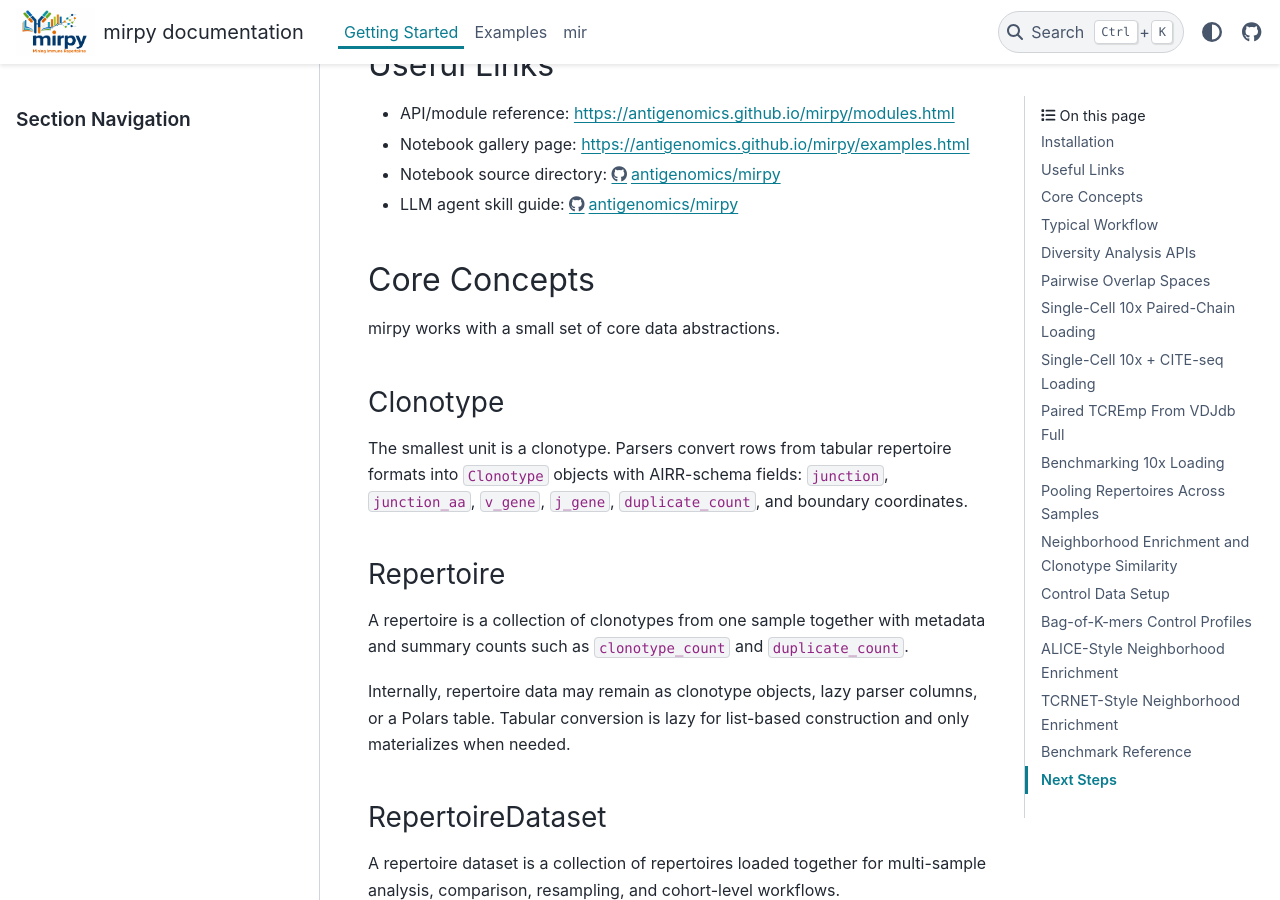
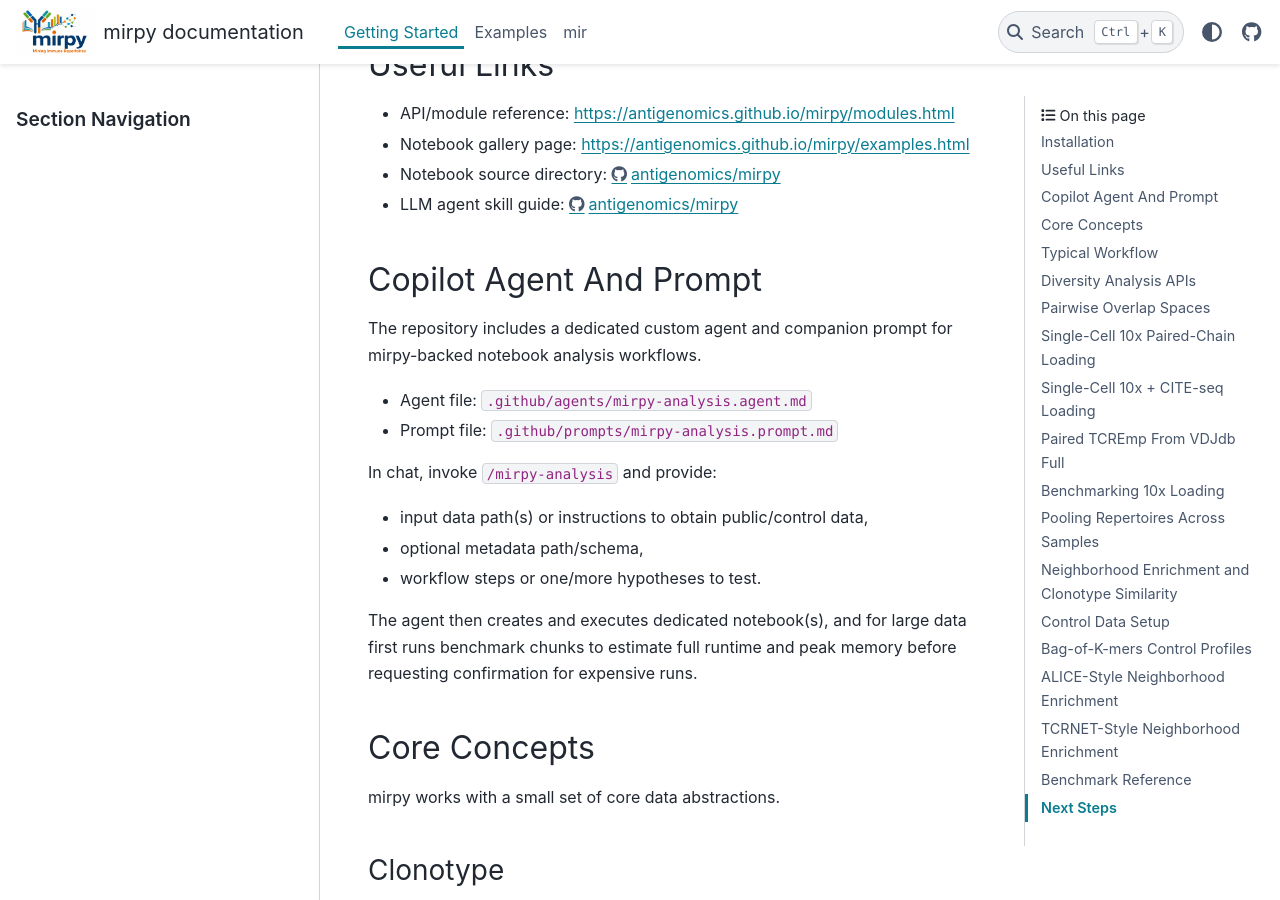
Before and after one commit to antigenomics/mirpy, a Sphinx documentation site: the page built from docs/getting-started.rst, in a window 1280 px wide and 900 px high, scrolled down 861 px. Built offline with Sphinx 7.4.7 and the PyData theme 0.15.4, drawn with Linux system fonts in a browser that asks for light colours; pages that are not in the unit, such as notebooks, are missing from menus.

Commit message:
agent added

```diff
--- a/docs/examples.rst
+++ b/docs/examples.rst
@@ -5,6 +5,10 @@ This section publishes notebook copies maintained under ``docs/notebooks``.
 The docs keep the notebook structure intact instead of rewriting them as prose,
 while allowing the published set to stay curated and documented.
 
+For guided notebook generation and execution from your own AIRR/repertoire data,
+use the Copilot companion prompt ``/mirpy-analysis`` (see
+``.github/prompts/mirpy-analysis.prompt.md``).
+
 .. toctree::
    :maxdepth: 1
 
--- a/docs/getting-started.rst
+++ b/docs/getting-started.rst
@@ -42,6 +42,25 @@ Useful Links
 * Notebook gallery page: https://antigenomics.github.io/mirpy/examples.html
 * Notebook source directory: https://github.com/antigenomics/mirpy/tree/main/notebooks
 * LLM agent skill guide: https://github.com/antigenomics/mirpy/blob/main/skills/mirpy/SKILL.md
+
+Copilot Agent And Prompt
+------------------------
+
+The repository includes a dedicated custom agent and companion prompt for
+mirpy-backed notebook analysis workflows.
+
+* Agent file: ``.github/agents/mirpy-analysis.agent.md``
+* Prompt file: ``.github/prompts/mirpy-analysis.prompt.md``
+
+In chat, invoke ``/mirpy-analysis`` and provide:
+
+* input data path(s) or instructions to obtain public/control data,
+* optional metadata path/schema,
+* workflow steps or one/more hypotheses to test.
+
+The agent then creates and executes dedicated notebook(s), and for large data
+first runs benchmark chunks to estimate full runtime and peak memory before
+requesting confirmation for expensive runs.
 
 Core Concepts
 -------------
--- a/docs/index.rst
+++ b/docs/index.rst
@@ -109,6 +109,7 @@ Explore next
 ============
 
 * :doc:`getting-started` for the shortest path from install to first parsed repertoire
+* :doc:`getting-started` for the repo Copilot agent and companion prompt (`/mirpy-analysis`)
 * :doc:`examples` for the full notebook gallery published from the repository
 * :doc:`modules` for API documentation generated from the current codebase
 * `GitHub repository <https://github.com/antigenomics/mirpy>`_ for source browsing and notebooks
```
Also changed, not shown: README.md (+16 -0 lines), .github/agents/mirpy-analysis.agent.md (added), .github/prompts/mirpy-analysis.prompt.md (added).
